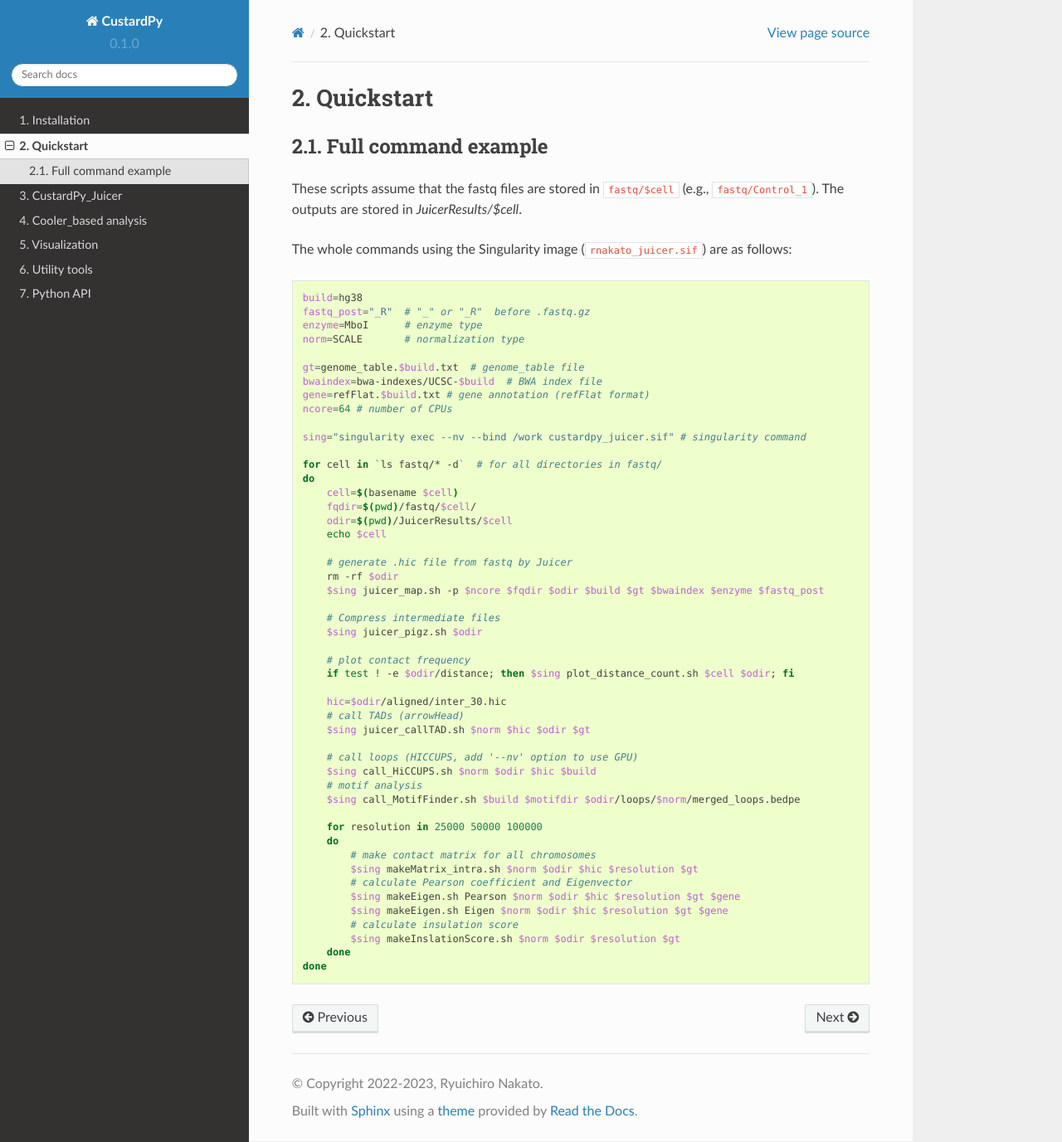
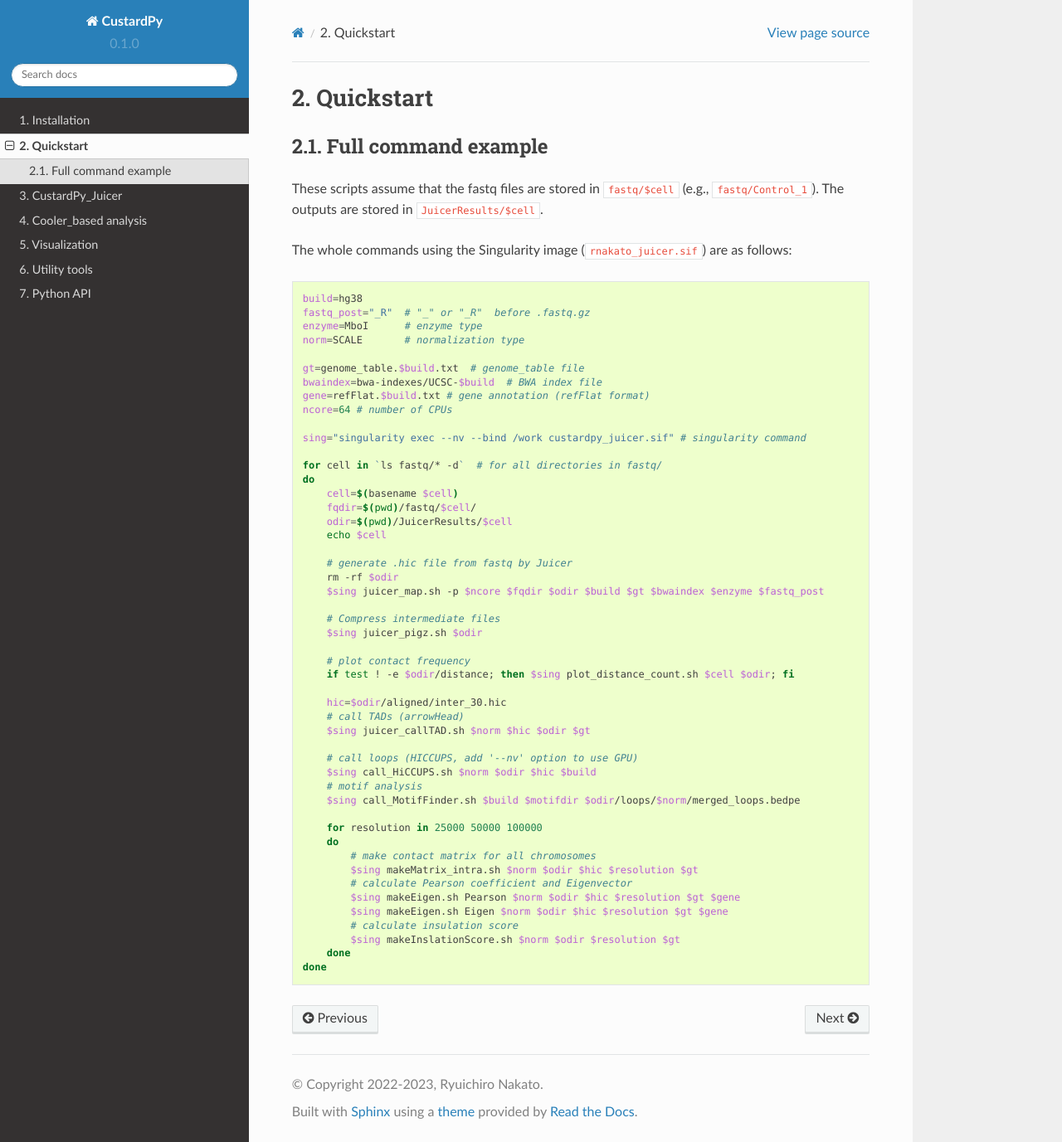
Before and after one commit to rnakato/CustardPy, a Sphinx documentation site: the page built from docs/content/QuickStart.rst, in a window 1280 px wide and 1377 px high. Shown: the whole window at 83% size. Built offline with Sphinx 7.4.7 and the Read the Docs theme 2.0.0, drawn with Linux system fonts in a browser that asks for light colours.

Commit message:
add docs

```diff
--- a/docs/content/QuickStart.rst
+++ b/docs/content/QuickStart.rst
@@ -5,7 +5,7 @@ Full command example
 ----------------------------------------------------------------
 
 These scripts assume that the fastq files are stored in ``fastq/$cell`` (e.g., ``fastq/Control_1``).
-The outputs are stored in `JuicerResults/$cell`.
+The outputs are stored in ``JuicerResults/$cell``.
 
 The whole commands using the Singularity image (``rnakato_juicer.sif``) are as follows:
 
```
